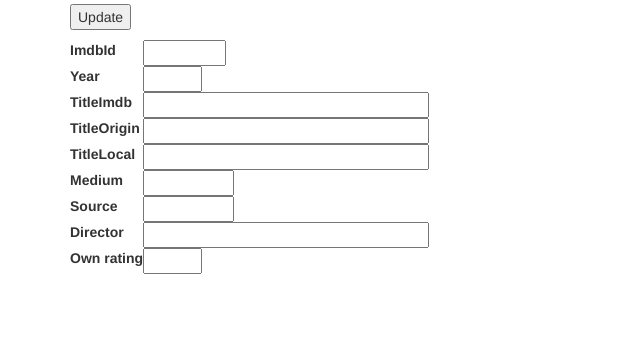
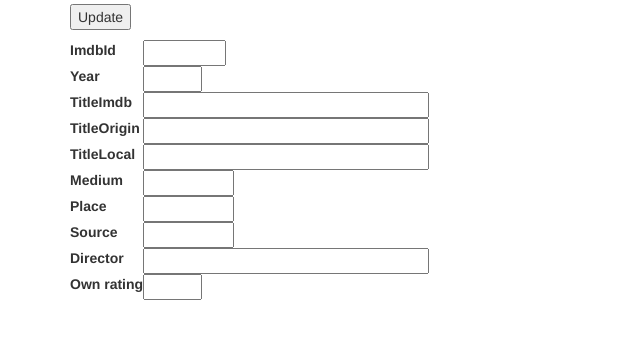
Before and after one commit to JanDebiec/MovieDB, a Flask app: page /mod_db/edit/1 in a window 1280 px wide. Shown: the part 138-477 px from the top of the page, without its empty margins (0-640 px from the left). Run offline with Flask 2, Linux system fonts and the light colour scheme; data that the repository does not hold is empty; some libraries are stand-ins or nearby versions.

Commit message:
implementing place... ...

```diff
--- a/app/mod_db/controllers.py
+++ b/app/mod_db/controllers.py
@@ -100,6 +100,7 @@ def edit(movieid):
         form.imdbname.data = movie.titleImdb
         form.year.data = movie.year
         form.medium.data = movie.medium
+        form.place.data = movie.place
         form.localname.data = movie.titleLocal
         form.director.data = movie.director.name
     except:
@@ -442,6 +443,7 @@ def updateMovie(movieid, form):
     ownRating = form.ownrating.data
     # TODO update own rating
     obj.medium = form.medium.data
+    obj.place = form.place.data
     oldImdb = obj.imdbId
     if oldImdb == '' or oldImdb == '0000000':
         if imdbId != '' and imdbId != '0000000':
--- a/app/mod_db/forms.py
+++ b/app/mod_db/forms.py
@@ -42,6 +42,7 @@ class EditMovieForm(FlaskForm):
     year = StringField('Year')
     director = StringField('Director')
     medium = StringField('Medium')
+    place = StringField('Place')
     source = StringField('Source')
     ownrating = StringField('Own rating')
     submit = SubmitField('Update')
--- a/app/templates/mod_db/edit.html
+++ b/app/templates/mod_db/edit.html
@@ -30,6 +30,10 @@
             <td>{{ form.medium(size=8)}}</td>
         </tr>
         <tr>
+            <td>{{ form.place.label}}</td>
+            <td>{{ form.place(size=8)}}</td>
+        </tr>
+        <tr>
             <td>{{ form.source.label}}</td>
             <td>{{ form.source(size=8)}}</td>
         </tr>
```
